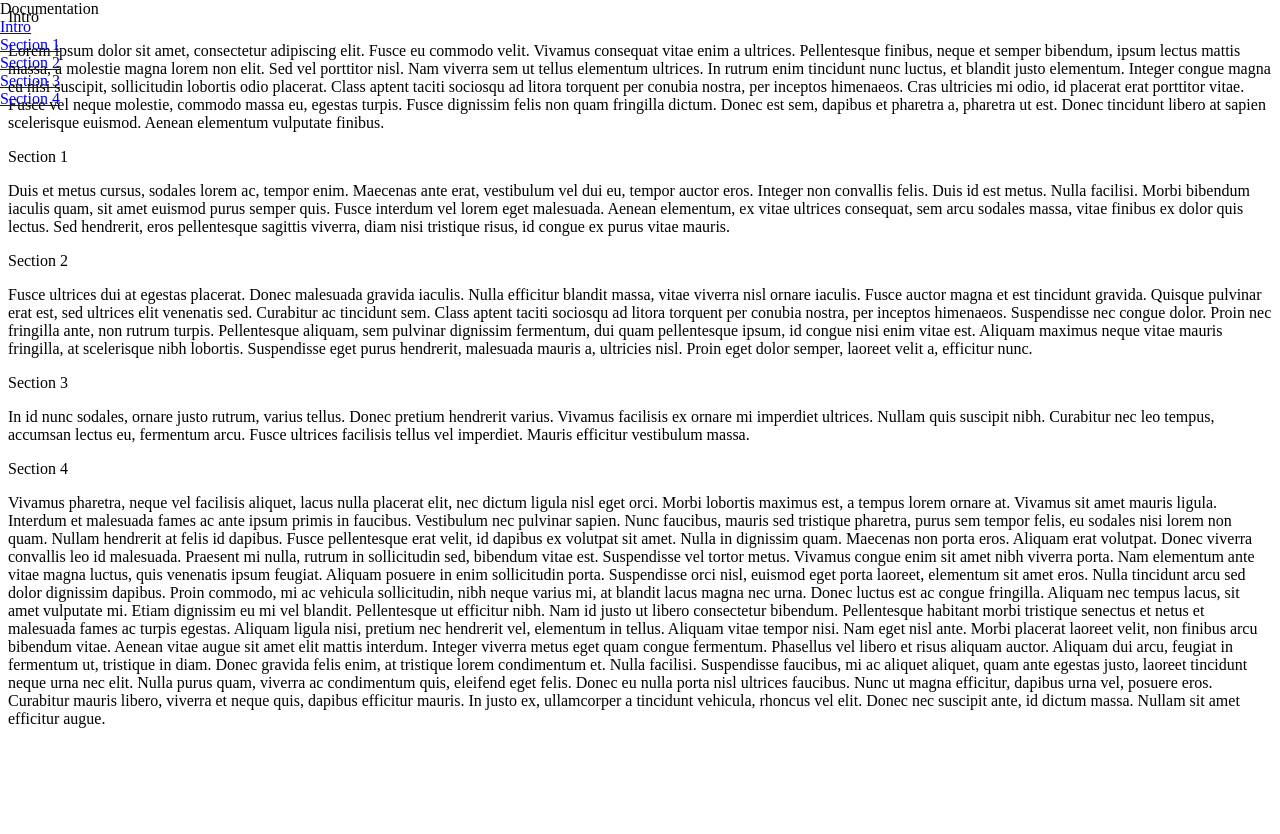
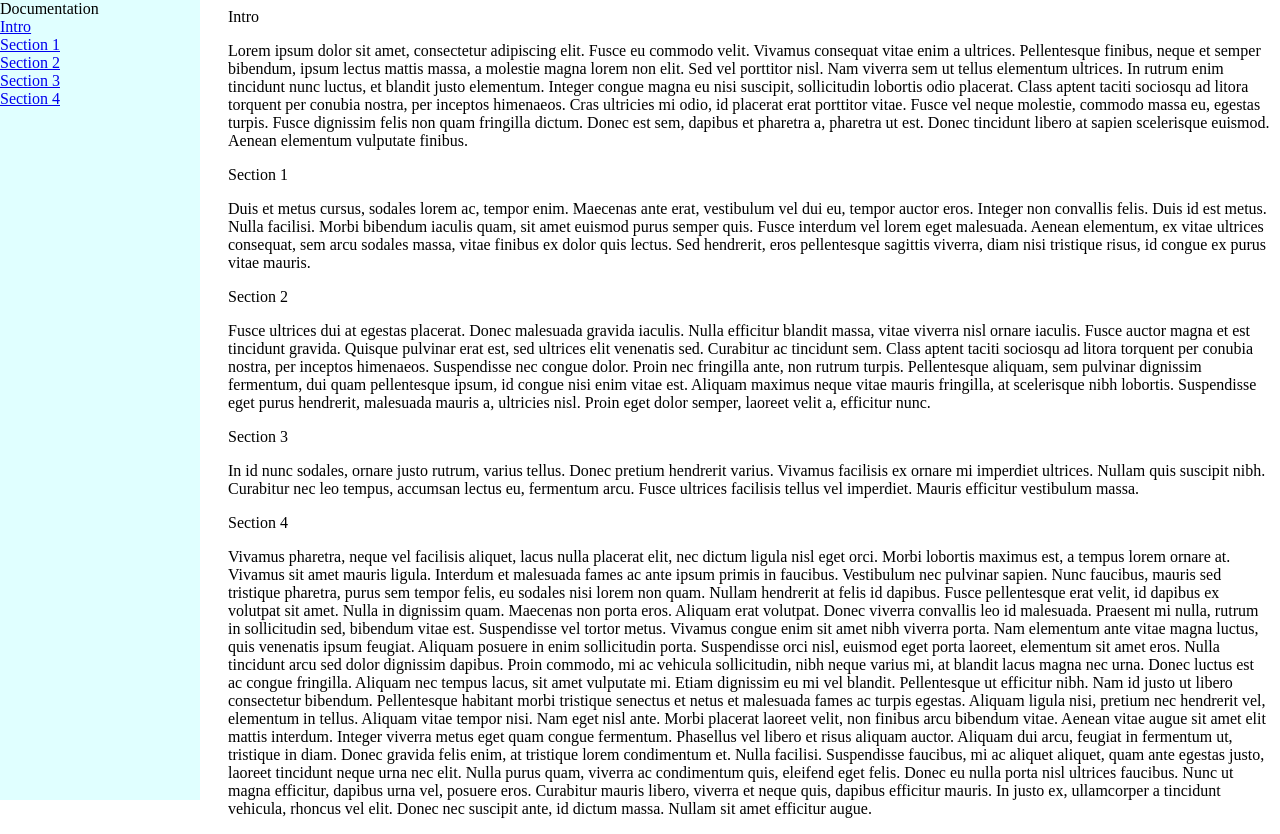
Before and after one commit to ppiron/tdp, a plain HTML site: page index.html in a window 1280 px wide. Before the commit the page ends 800 px from the top, so only its background shows below. Drawn offline with Linux system fonts and the light colour scheme.

Commit message:
changed css

```diff
--- a/style.css
+++ b/style.css
@@ -1,11 +1,16 @@
 #navbar {
   width: 200px;
-  height: 100%;
+  height: 100vh;
   position: fixed;
   left: 0;
   top: 0;
+  background-color: lightcyan
 }
 
 a {
   display: block;
 }
+
+main {
+  margin-left: 220px;
+}
```
